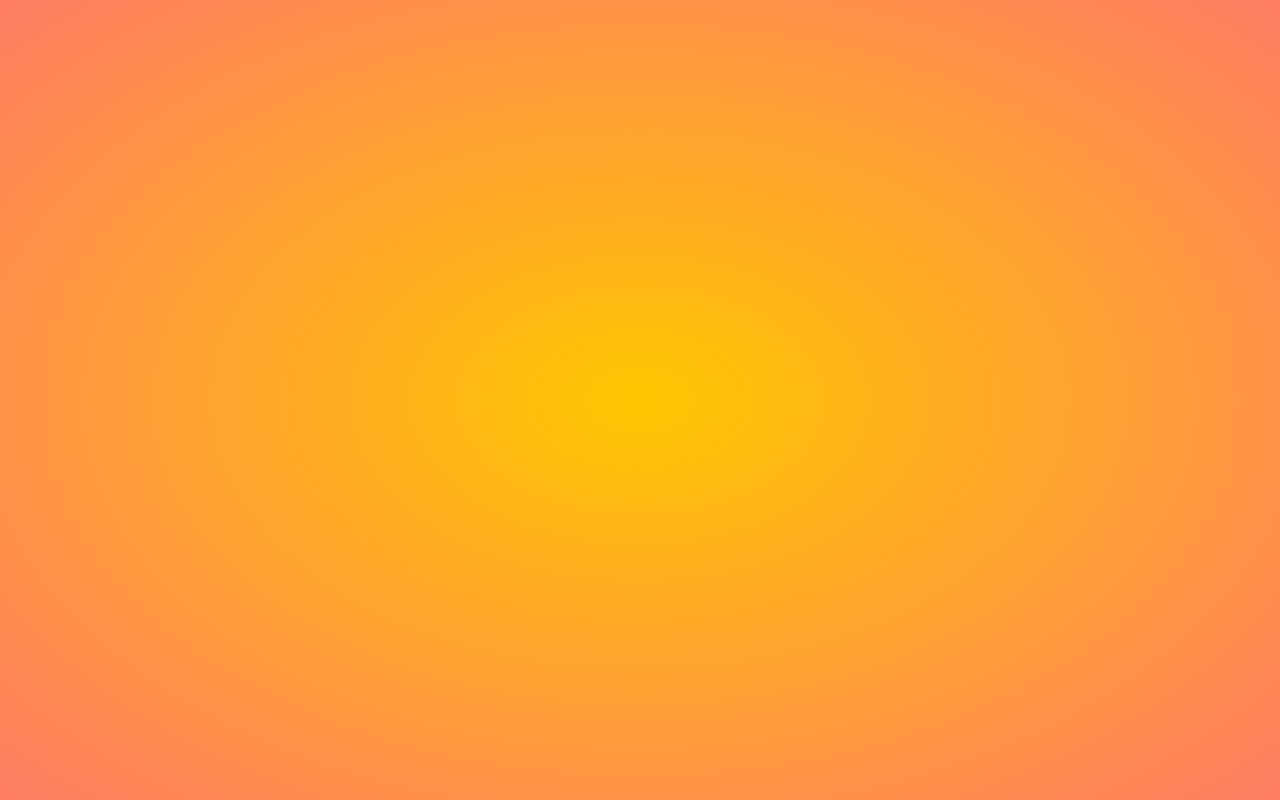
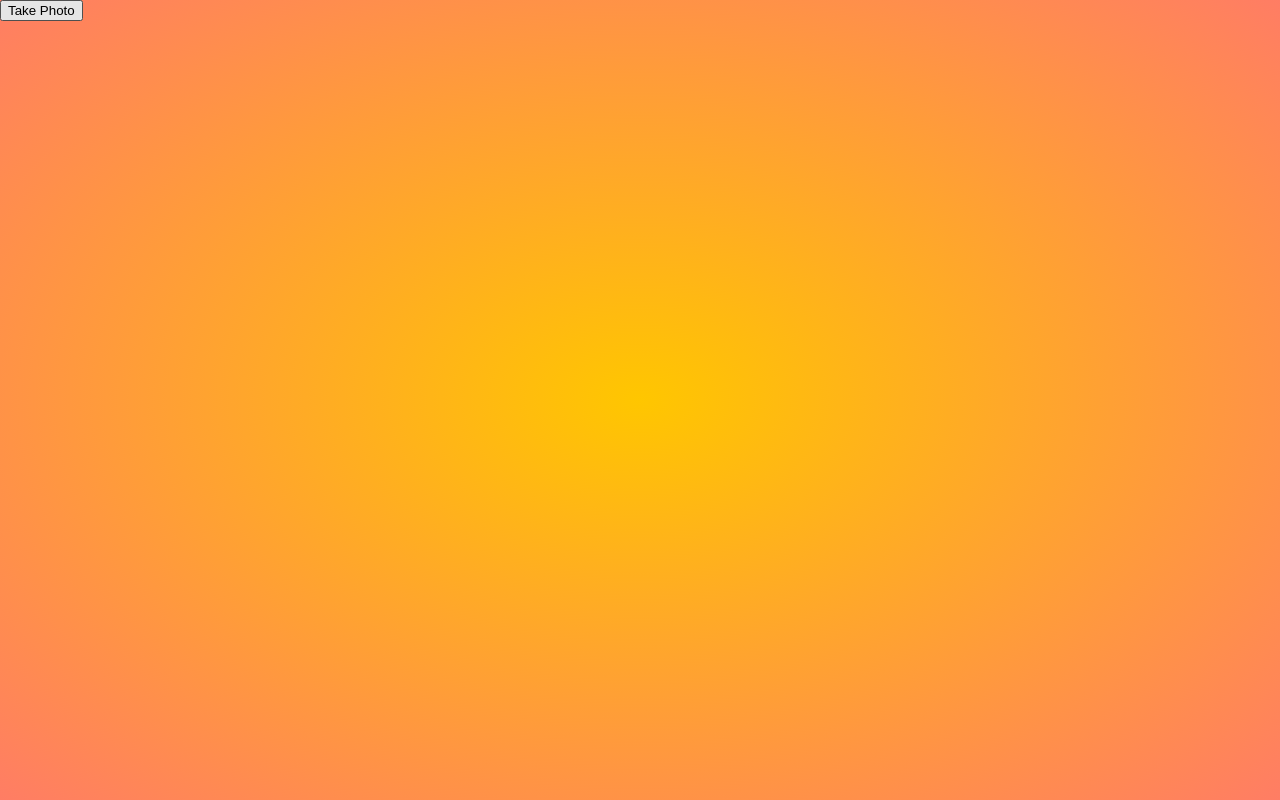
Before and after one commit to MAshrafM/JS_Vanilla_30, a plain HTML site: page 19_CamFun/index.html in a window 1280 px wide. Drawn offline with Linux system fonts and the light colour scheme.

Commit message:
structure

```diff
--- a/19_CamFun/index.html
+++ b/19_CamFun/index.html
@@ -6,8 +6,17 @@
   <link rel="stylesheet" href="style.css">
 </head>
 <body>
+  <div class="photobooth">
+    <div class="controls">
+      <button onClick="takePhoto()">Take Photo</button>
+    </div>
 
+    <canvas class="photo"></canvas>
+    <video class="player"></video>
+    <div class="strip"></div>
+  </div>
 
+  <audio class="snap" src="http://wesbos.com/demos/photobooth/snap.mp3" hidden></audio>
   <script src="app.js"></script>
 </body>
 </html>
```
